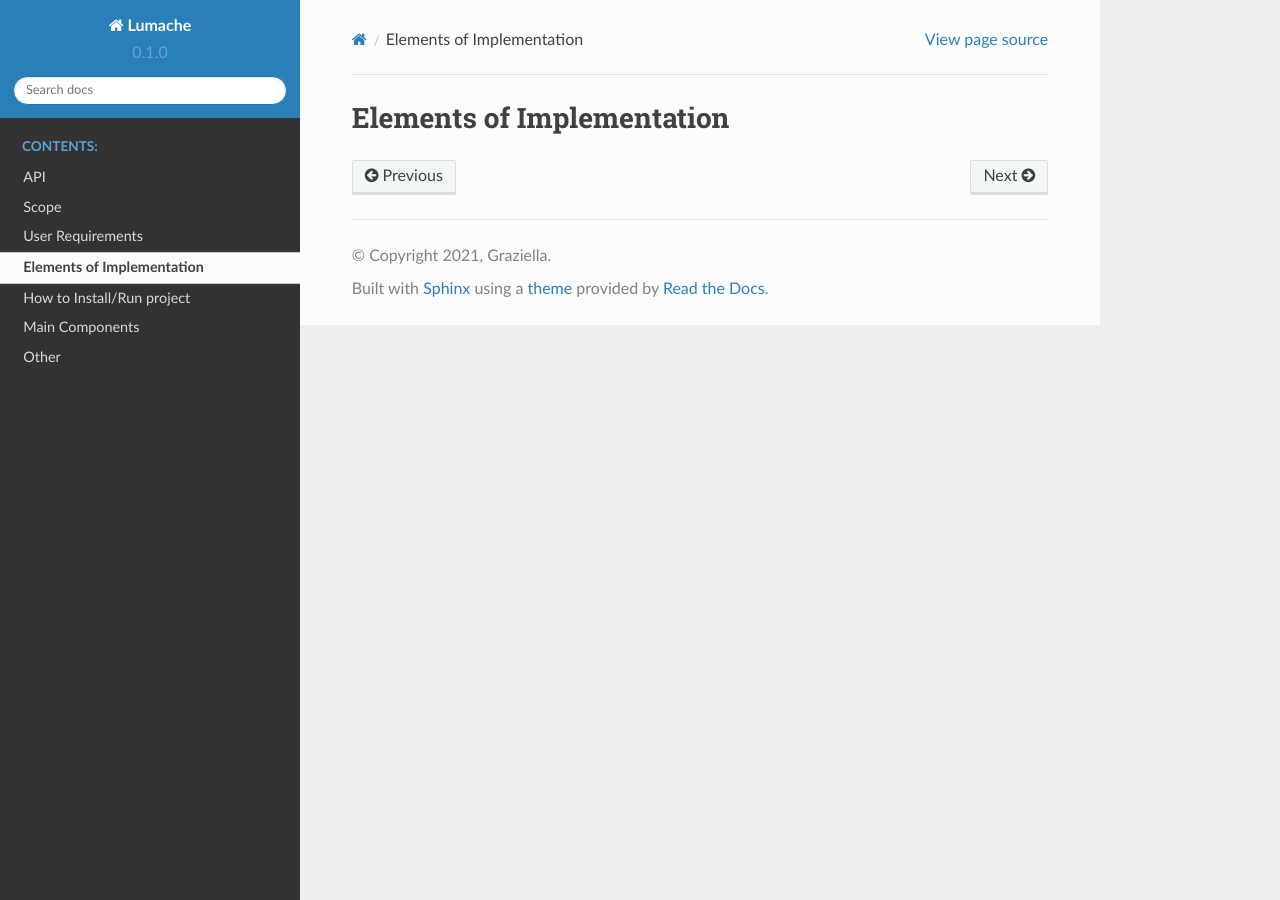
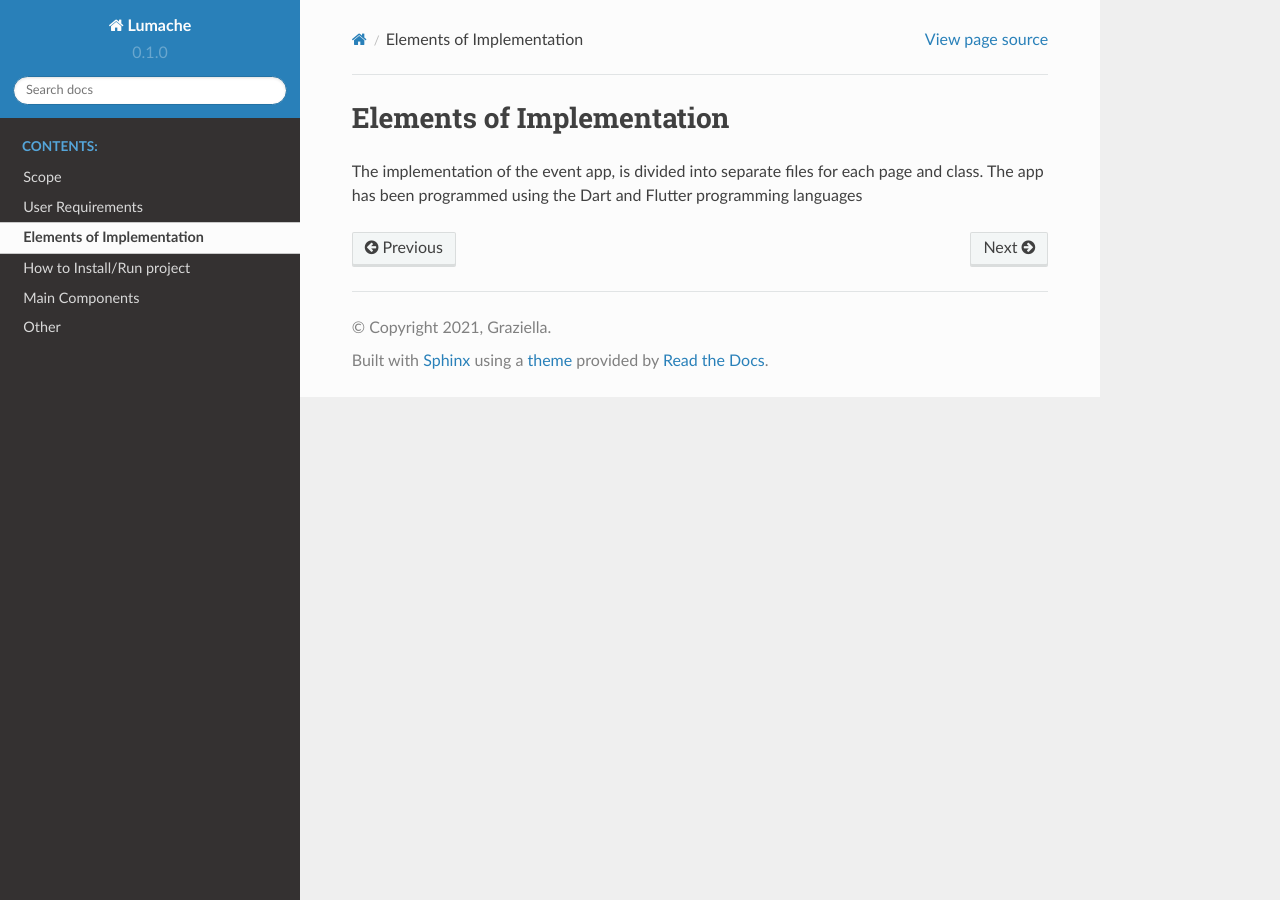
Before and after one commit to tommclark/setap-documentation, a Sphinx documentation site: the page built from docs/source/implementation.rst, in a window 1280 px wide. Built offline with Sphinx 7.4.7 and the Read the Docs theme 2.0.0, drawn with Linux system fonts in a browser that asks for light colours.

Commit message:
implementation and remove api page

```diff
--- a/docs/source/implementation.rst
+++ b/docs/source/implementation.rst
@@ -1,2 +1,4 @@
 Elements of Implementation
 ==================
+
+The implementation of the event app, is divided into separate files for each page and class. The app has been programmed using the Dart and Flutter programming languages
--- a/docs/source/index.rst
+++ b/docs/source/index.rst
@@ -21,11 +21,11 @@ Contents
 --------
 
 .. toctree::
-   :maxdepth: 8
+   :maxdepth: 7
    :caption: Contents:
 
 
-   api
+
    scope
    userreqs
    implementation
```
Also changed, not shown: docs/source/api.rst (deleted, +0 -7 lines).
